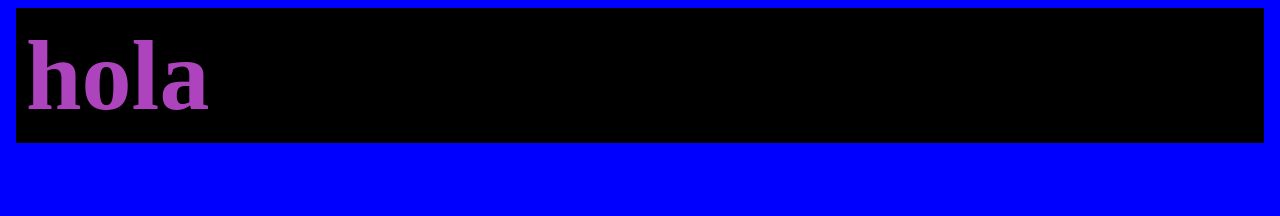
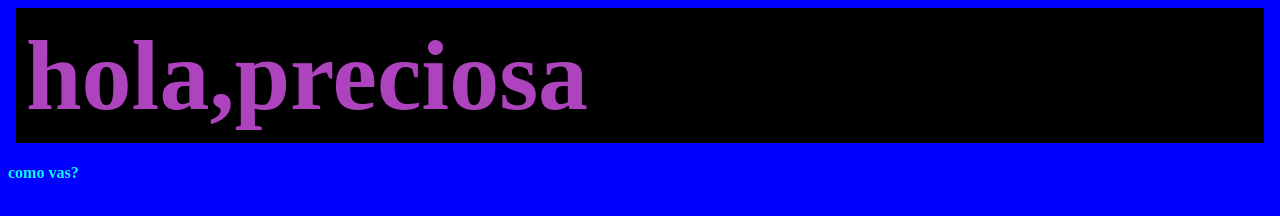
Before and after one commit to Ganscert/probando, a plain HTML site: page index.html in a window 1280 px wide. Drawn offline with Linux system fonts and the light colour scheme.

Commit message:
Update index.html

```diff
--- a/index.html
+++ b/index.html
@@ -7,6 +7,7 @@
    <link rel="stylesheet" href="jj.css">
 </head>
 <body>
-   <h5>hola</h5>
+   <h5>hola,preciosa</h5>
+   <h4>como vas?</h4>
 </body>
 </html>
```
